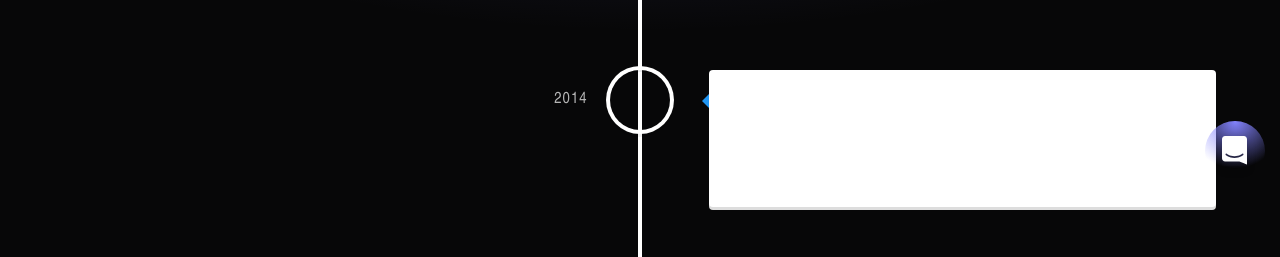
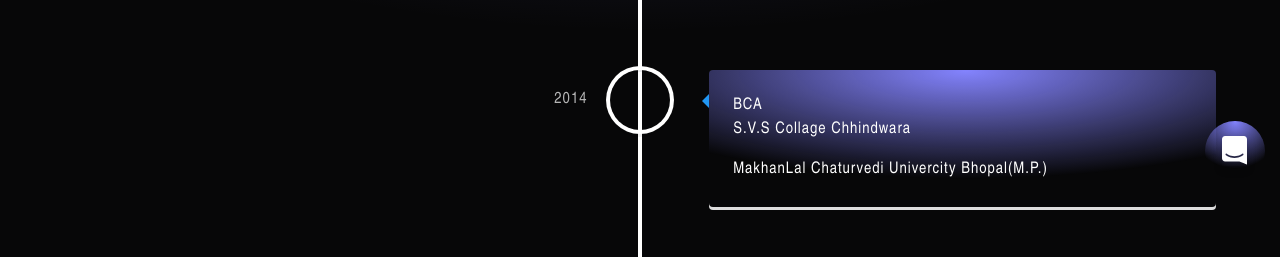
Before and after one commit to Atulbende/Portfolio, a Next.js app: page / in a window 1280 px wide. Shown: the part 604-861 px from the top of the page. Built offline with nearby package versions, Linux system fonts and the light colour scheme.

Commit message:
backeducation

```diff
--- a/server.js
+++ b/server.js
@@ -15,7 +15,7 @@
   // Create WebSocket server
   const io = new Server(server, {
     cors: {
-      origin: ["http://localhost:3000","http://localhost:3001"], // Replace with your frontend URL
+      origin: ["http://localhost:3000","http://localhost:3001","https://portfolio-hn16.vercel.app"], // Replace with your frontend URL
       methods: ["GET", "POST"],
       allowedHeaders: ["my-custom-header"],
       credentials: true
--- a/src/app/components/chatwithme/page.tsx
+++ b/src/app/components/chatwithme/page.tsx
@@ -11,7 +11,7 @@
   message?: string | undefined;
 }
 function Chat({urlParam}:any) {
-  const sockets =useMemo(()=>{return (io('http://localhost:3001', { withCredentials: true }));},[]);
+  const sockets =useMemo(()=>{return (io('https://portfolio-hn16.vercel.app', { withCredentials: true }));},[]);
   const [chatHistory, setChatHistory] = useState<Item[]>([]);
   const [senderMessage, setSenderMessage] = useState('');
   const chatContainerRef = useRef<HTMLDivElement>(null); // Ref for the chat container
@@ -62,7 +62,7 @@
     if(isChat){
         const id=sessionStorage.getItem('me');
         sessionStorage.removeItem('isChat');
-        const res =await sendMessageToHost(senderMessage,`http://localhost:3001/?url=${id}`);
+        const res =await sendMessageToHost(senderMessage,`https://portfolio-hn16.vercel.app/?url=${id}`);
     }
   }
 
--- a/src/app/globals.css
+++ b/src/app/globals.css
@@ -220,6 +220,9 @@
   );
 
 }
+.vertical-timeline-element-content{
+  background:radial-gradient(78.57% 78.57% at 50.65% 0.84%,#e9d5ff 0%,#8383fd 0%,rgba(135, 160, 219, 0) 100%)!important;
+}
 
 .menu-list {
 
```
